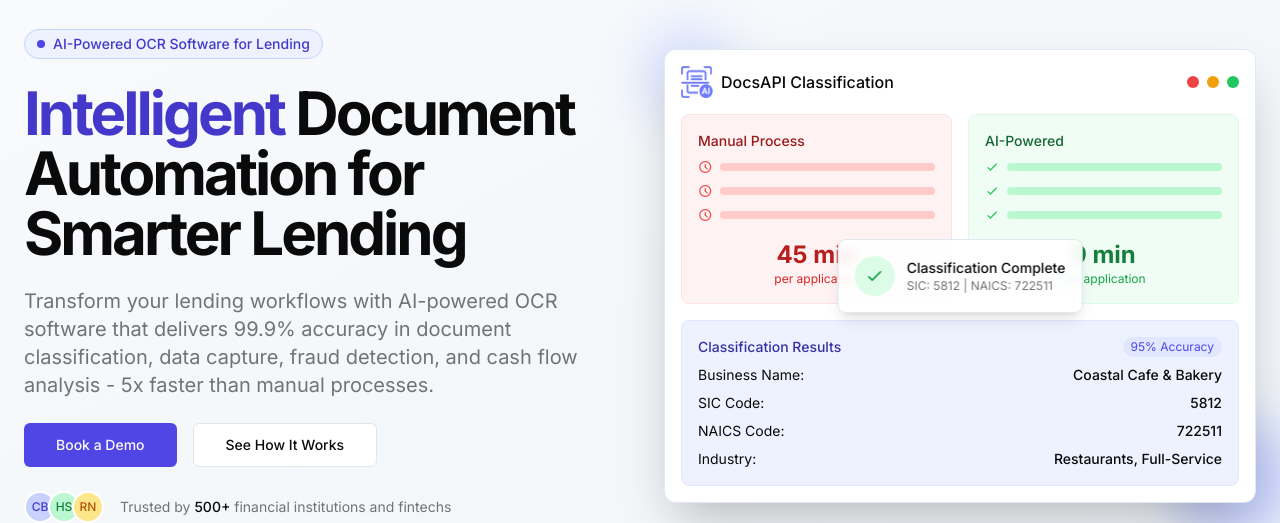
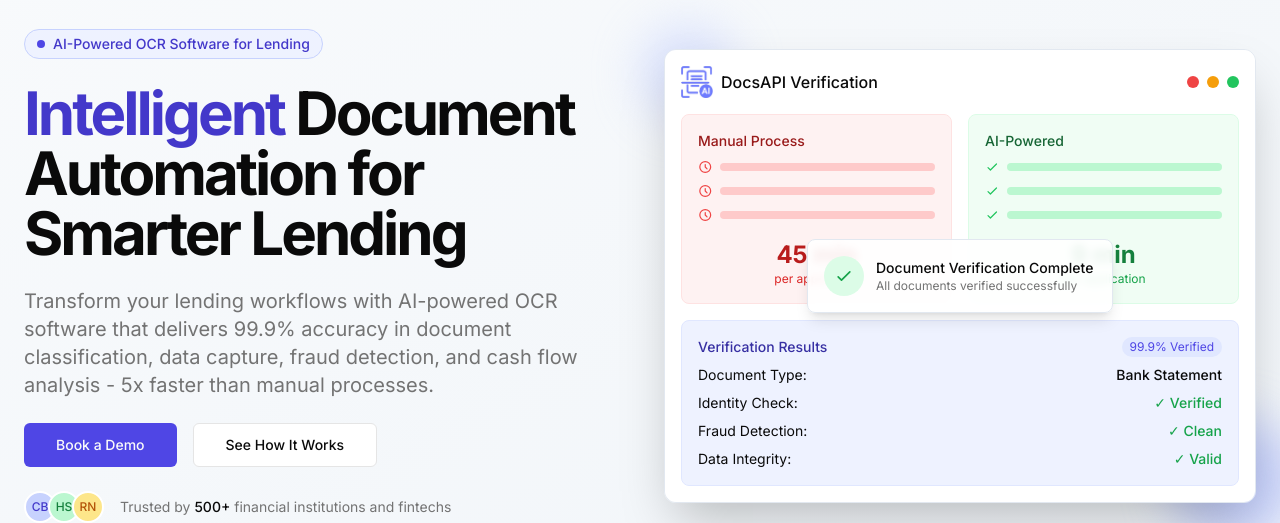
Before and after one commit to Murali1889/hyperlux, a Next.js app: page / in a window 1280 px wide. Shown: the part 131-654 px from the top of the page. Built offline with nearby package versions, Linux system fonts and the light colour scheme; no server answers.

Commit message:
updated: document

```diff
--- a/components/sections/hero-section.tsx
+++ b/components/sections/hero-section.tsx
@@ -54,7 +54,7 @@ export default function HeroSection() {
                   <div className="flex justify-between items-center mb-4">
                     <div className="flex items-center gap-2">
                       <img src="/docsapi-logo.png" alt="DocsAPI Logo" className="h-8 w-8" />
-                      <span className="font-medium">DocsAPI Classification</span>
+                      <span className="font-medium">DocsAPI Verification</span>
                     </div>
                     <div className="flex gap-2">
                       <div className="h-3 w-3 rounded-full bg-red-500"></div>
@@ -174,25 +174,25 @@ export default function HeroSection() {
 
                   <div className="bg-indigo-50 rounded-lg p-4 border border-indigo-100">
                     <div className="flex justify-between items-center mb-2">
-                      <div className="text-sm font-medium text-indigo-800">Classification Results</div>
-                      <div className="text-xs text-indigo-600 bg-indigo-100 px-2 py-0.5 rounded-full">95% Accuracy</div>
+                      <div className="text-sm font-medium text-indigo-800">Verification Results</div>
+                      <div className="text-xs text-indigo-600 bg-indigo-100 px-2 py-0.5 rounded-full">99.9% Verified</div>
                     </div>
                     <div className="space-y-2">
                       <div className="flex justify-between text-sm">
-                        <span>Business Name:</span>
-                        <span className="font-medium">Coastal Cafe & Bakery</span>
+                        <span>Document Type:</span>
+                        <span className="font-medium">Bank Statement</span>
                       </div>
                       <div className="flex justify-between text-sm">
-                        <span>SIC Code:</span>
-                        <span className="font-medium">5812</span>
+                        <span>Identity Check:</span>
+                        <span className="font-medium text-green-600">✓ Verified</span>
                       </div>
                       <div className="flex justify-between text-sm">
-                        <span>NAICS Code:</span>
-                        <span className="font-medium">722511</span>
+                        <span>Fraud Detection:</span>
+                        <span className="font-medium text-green-600">✓ Clean</span>
                       </div>
                       <div className="flex justify-between text-sm">
-                        <span>Industry:</span>
-                        <span className="font-medium">Restaurants, Full-Service</span>
+                        <span>Data Integrity:</span>
+                        <span className="font-medium text-green-600">✓ Valid</span>
                       </div>
                     </div>
                   </div>
@@ -213,8 +213,8 @@ export default function HeroSection() {
                     </svg>
                   </div>
                   <div>
-                    <p className="text-sm font-medium">Classification Complete</p>
-                    <p className="text-xs text-muted-foreground">SIC: 5812 | NAICS: 722511</p>
+                    <p className="text-sm font-medium w-[220px]">Document Verification Complete</p>
+                    <p className="text-xs text-muted-foreground">All documents verified successfully</p>
                   </div>
                 </div>
               </div>
```
